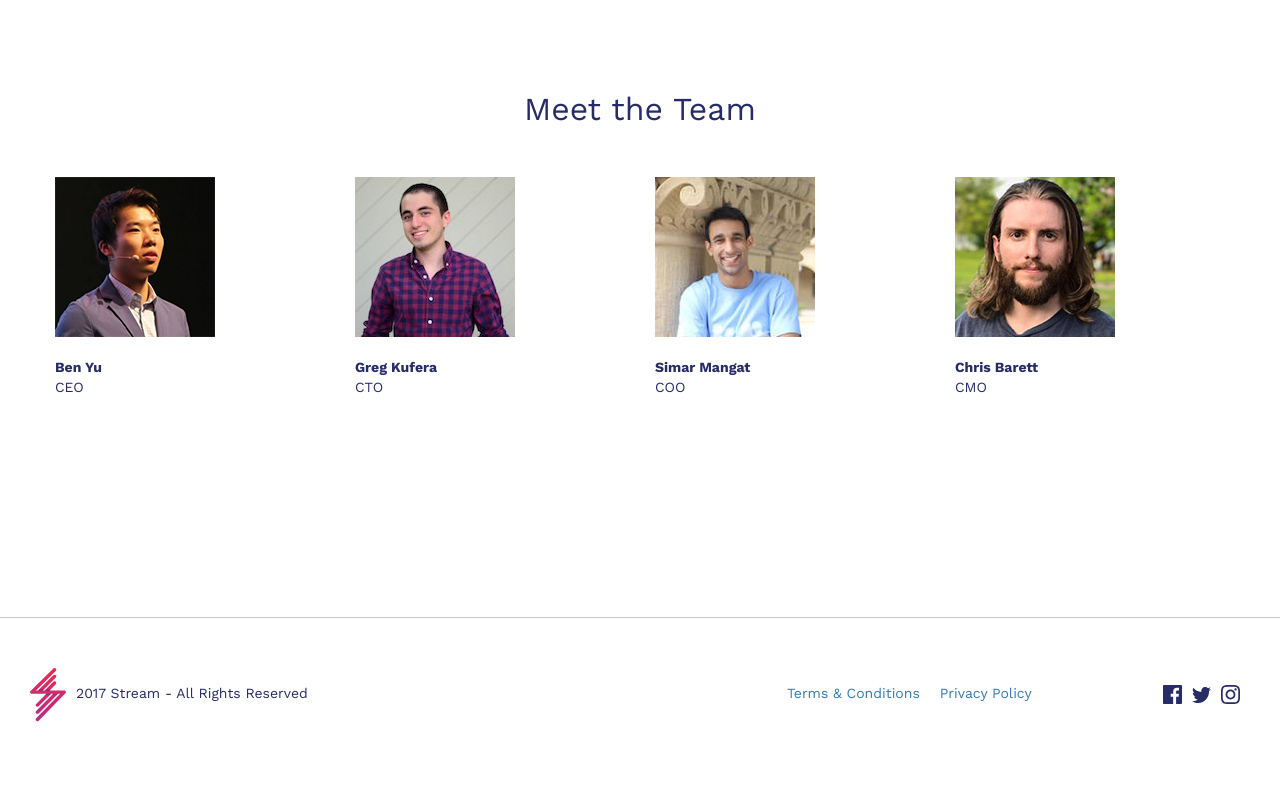
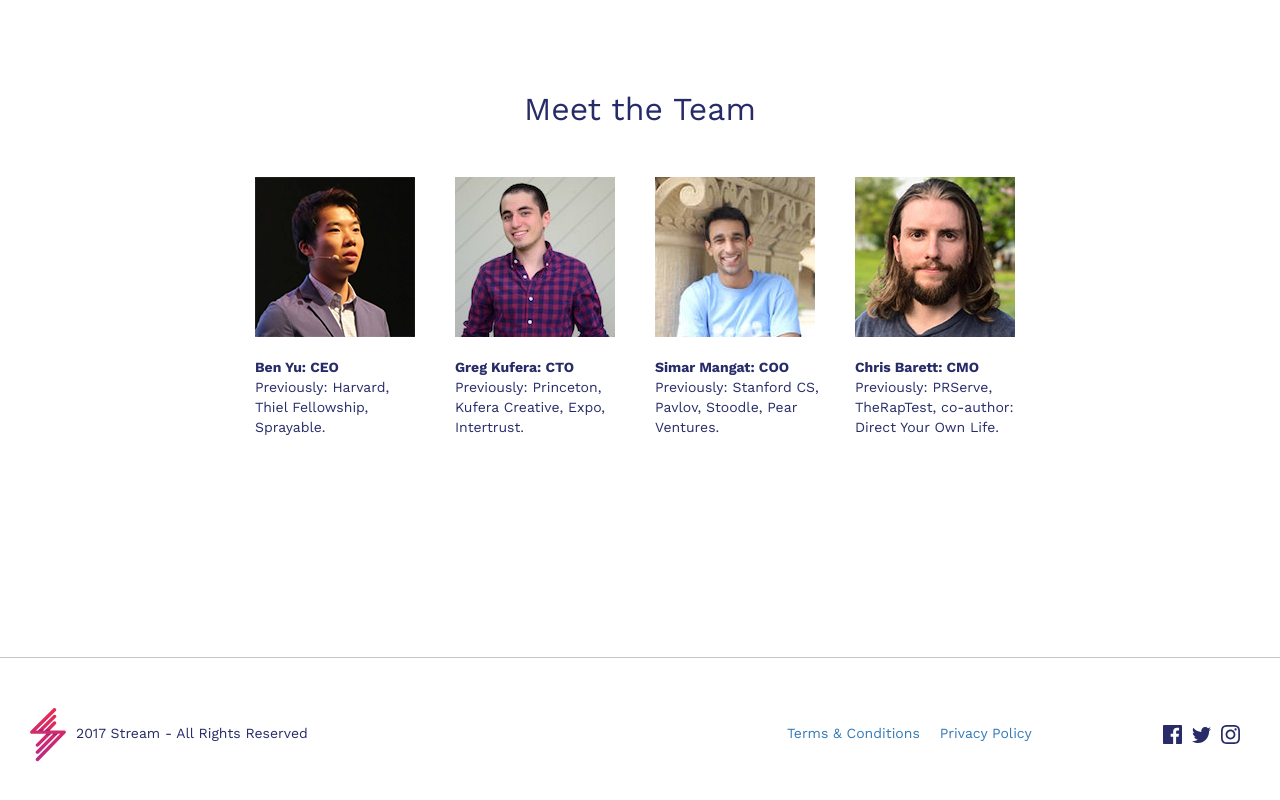
Before and after one commit to knabe/stream-web, a React (Create React App) app: page /stream-2/team in a window 1280 px wide. Shown: the part 855-1655 px from the top of the page. Before the commit the page ends 1623 px from the top, so only its background shows below. Built offline with nearby package versions, Linux system fonts and the light colour scheme.

Commit message:
Fixed subscribe form, added favicon, fixed team styles

```diff
--- a/src/components/Intro.js
+++ b/src/components/Intro.js
@@ -18,15 +18,15 @@ class Intro extends Component {
                 target="_blank"
                 noValidate>
 
-                <label for="EMAIL">Join our newsletter for early access</label>
+                <label htmlFor="EMAIL">Join our newsletter for early access</label>
 
                 <input
+                    ref={(input) => { this.email = input; }}
                     type="email"
-                    value=""
                     name="EMAIL"
                     className="email"
                     id="mce-EMAIL"
-                    placeholder="ex. john@doe.com"/>
+                    placeholder="Enter your email address" />
 
                 <input
                     type="submit"
--- a/src/components/Story.css
+++ b/src/components/Story.css
@@ -31,6 +31,12 @@
     padding-right: 0;
 }
 
+@media (max-width: 1023px) {
+    .Story_content {
+        padding: 0;
+    }
+}
+
 @media (max-width: 767px) {
     .Story {
         padding: 45px 0 !important;
@@ -43,4 +49,8 @@
     .Story_content {
         padding: 45px 0;
     }
+
+    .Story_image {
+        text-align: center !important;
+    }
 }
--- a/src/components/Team.css
+++ b/src/components/Team.css
@@ -17,6 +17,7 @@
     margin: 0 auto 80px;
     float: none;
     display: inline-block;
+    vertical-align: top;
 }
 
 .Team .member img {
--- a/src/components/Team.js
+++ b/src/components/Team.js
@@ -19,28 +19,28 @@ class Team extends Component {
         <h1>Meet the Team</h1>
 
         <div className="members row">
-            <div className="member col-xs-12 col-sm-4 col-md-3 text-left">
+            <div className="member col-xs-12 col-sm-3 col-md-2 text-left">
                 <img src={Ben} alt="" />
-                <p><b>Ben Yu</b></p>
-                <p>CEO</p>
+                <p><b>Ben Yu: CEO</b></p>
+                <p>Previously: Harvard, Thiel Fellowship, Sprayable.</p>
             </div>
 
-            <div className="member col-xs-12 col-sm-4 col-md-3 text-left">
+            <div className="member col-xs-12 col-sm-3 col-md-2 text-left">
                 <img src={Greg} alt="" />
-                <p><b>Greg Kufera</b></p>
-                <p>CTO</p>
+                <p><b>Greg Kufera: CTO</b></p>
+                <p>Previously: Princeton, Kufera Creative, Expo, Intertrust.</p>
             </div>
 
-            <div className="member col-xs-12 col-sm-4 col-md-3 text-left">
+            <div className="member col-xs-12 col-sm-3 col-md-2 text-left">
                 <img src={Simar} alt="" />
-                <p><b>Simar Mangat</b></p>
-                <p>COO</p>
+                <p><b>Simar Mangat: COO</b></p>
+                <p>Previously: Stanford CS, Pavlov, Stoodle, Pear Ventures.</p>
             </div>
 
-            <div className="member col-xs-12 col-sm-4 col-md-3 text-left">
+            <div className="member col-xs-12 col-sm-3 col-md-2 text-left">
                 <img src={Chris} alt="" />
-                <p><b>Chris Barett</b></p>
-                <p>CMO</p>
+                <p><b>Chris Barett: CMO</b></p>
+                <p>Previously: PRServe, TheRapTest, co-author: Direct Your Own Life.</p>
             </div>
         </div>
       </section>
```
